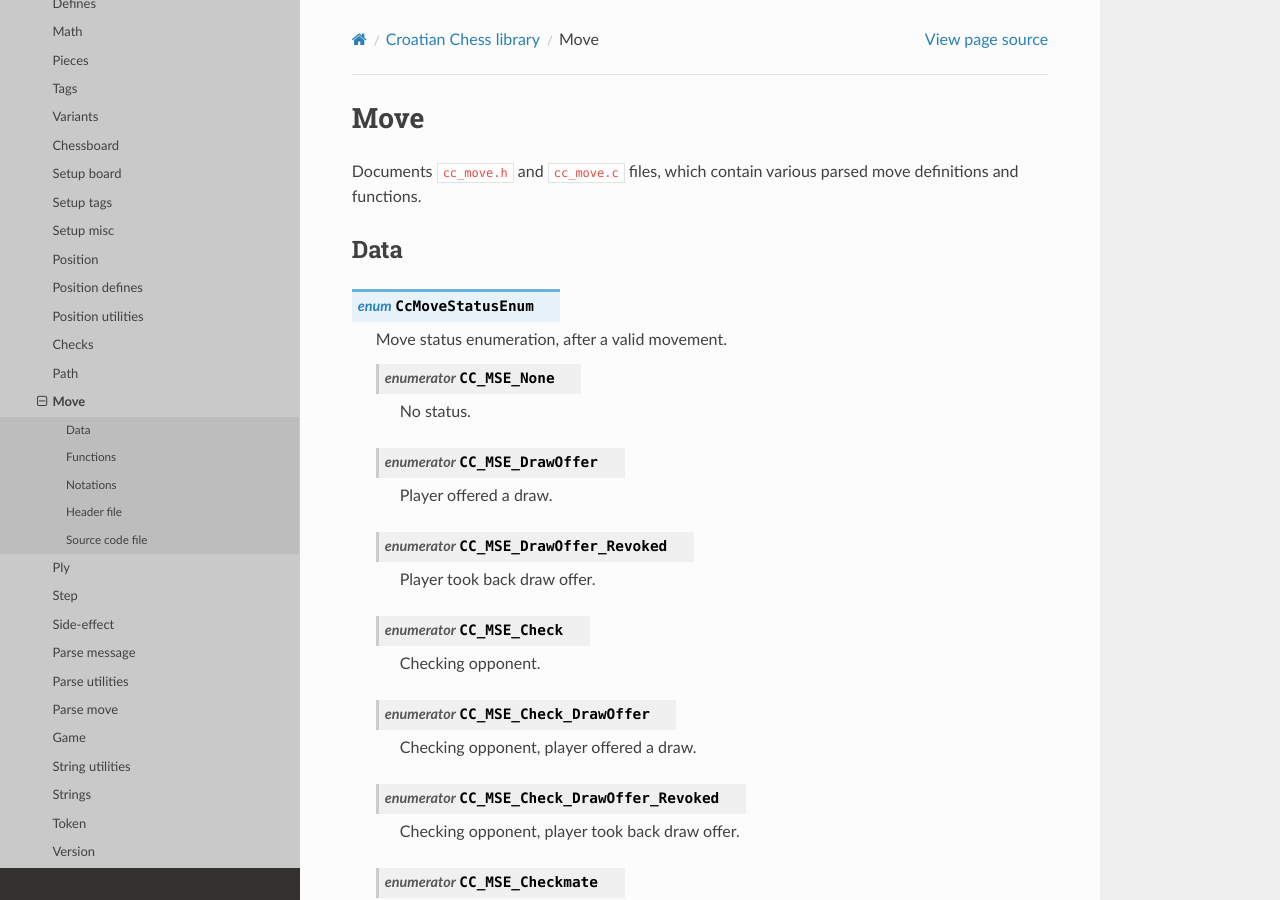
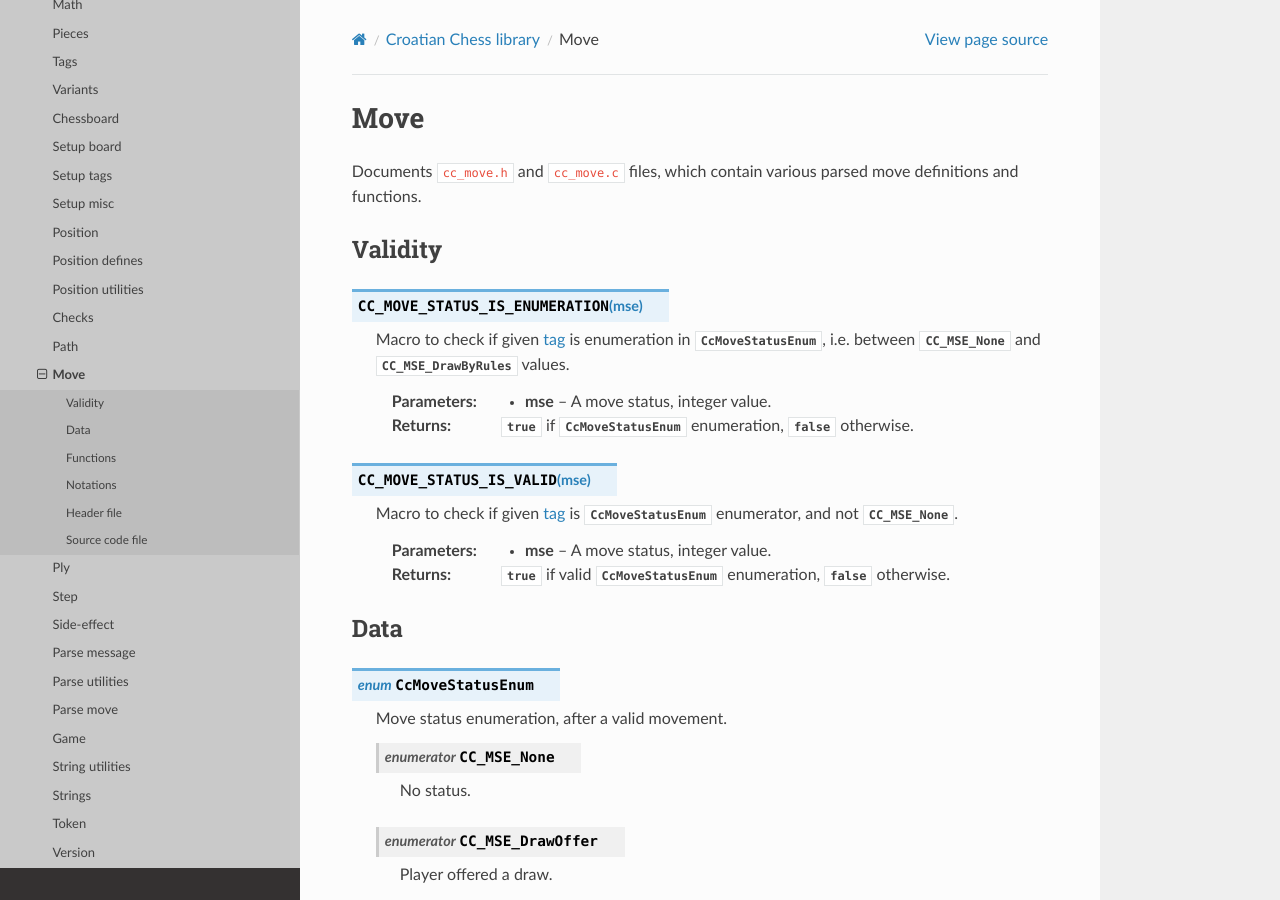
Before and after one commit to mmlacak/crochess, a Sphinx documentation site: the page built from docs/source/libcc/ccmove.rst, in a window 1280 px wide and 900 px high. Built offline with Sphinx 7.4.7 and the Read the Docs theme 3.1.0, drawn with Linux system fonts in a browser that asks for light colours.

Commit message:
Added move status validity macros.

```diff
--- a/docs/source/conf.py
+++ b/docs/source/conf.py
@@ -26,10 +26,10 @@ copyright = '2021, Mario Mlačak'
 author = 'Mario Mlačak'
 
 # The short X.Y version
-version = "0.0.1.2:1181+20241205.014947"   # docs-new-lib-short-version-major-minor-feature-commit+meta~breaks-place-marker
+version = "0.0.1.3:1182+20241205.015554"   # docs-new-lib-short-version-major-minor-feature-commit+meta~breaks-place-marker
 
 # The full version, including alpha/beta/rc tags
-release = "0.0.1.2:1181+20241205.014947"   # docs-new-lib-full-version-major-minor-feature-commit+meta~breaks-place-marker
+release = "0.0.1.3:1182+20241205.015554"   # docs-new-lib-full-version-major-minor-feature-commit+meta~breaks-place-marker
 
 
 # -- General configuration ---------------------------------------------------
--- a/docs/source/libcc/ccmove.rst
+++ b/docs/source/libcc/ccmove.rst
@@ -11,6 +11,29 @@ Move
 
 Documents ``cc_move.h`` and ``cc_move.c`` files, which contain various
 parsed move definitions and functions.
+
+.. _lbl-libcc-ccmove-validity:
+
+Validity
+--------
+
+.. c:macro:: CC_MOVE_STATUS_IS_ENUMERATION(mse)
+
+    Macro to check if given :term:`tag` is enumeration in :c:enum:`CcMoveStatusEnum`,
+    i.e. between :c:enumerator:`CC_MSE_None` and :c:enumerator:`CC_MSE_DrawByRules` values.
+
+    :param mse: A move status, integer value.
+    :returns: :c:data:`true` if :c:enum:`CcMoveStatusEnum` enumeration,
+              :c:data:`false` otherwise.
+
+.. c:macro:: CC_MOVE_STATUS_IS_VALID(mse)
+
+    Macro to check if given :term:`tag` is :c:enum:`CcMoveStatusEnum` enumerator,
+    and not :c:enumerator:`CC_MSE_None`.
+
+    :param mse: A move status, integer value.
+    :returns: :c:data:`true` if valid :c:enum:`CcMoveStatusEnum` enumeration,
+              :c:data:`false` otherwise.
 
 .. _lbl-libcc-ccmove-data:
 
```
Also changed, not shown: README.md (+2 -2 lines), 4 other files.
